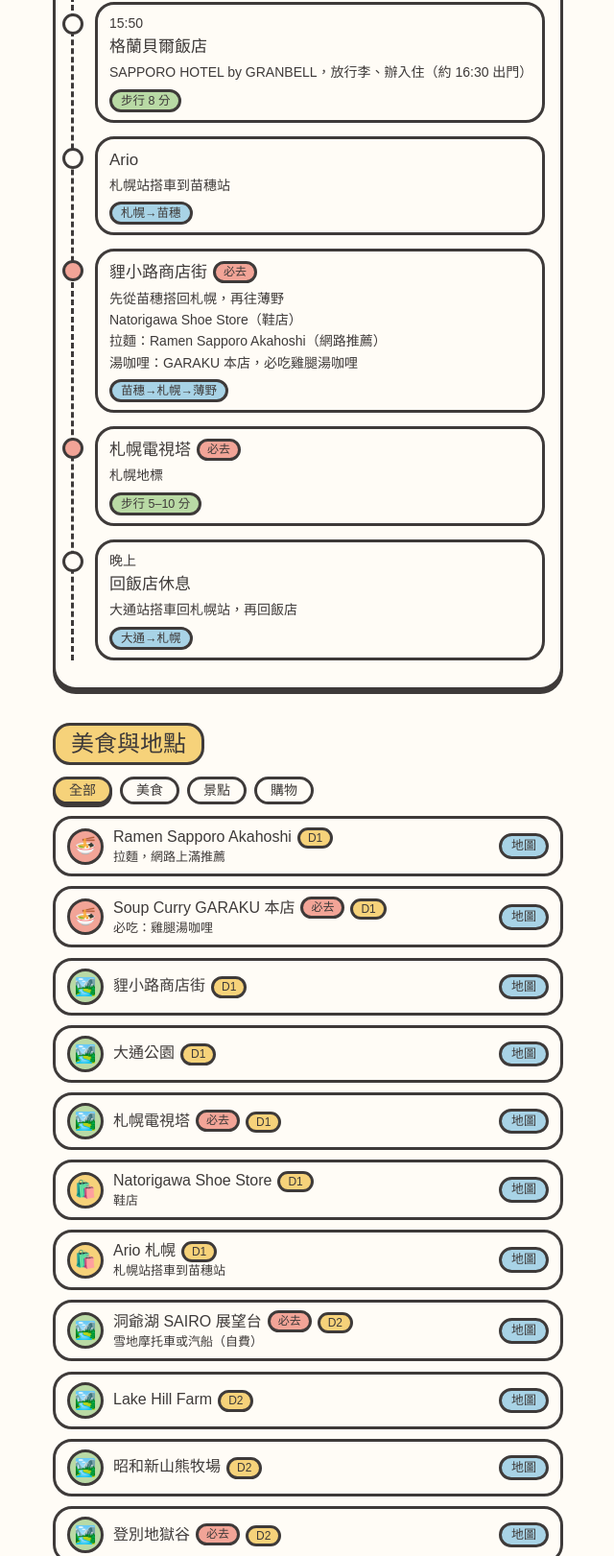
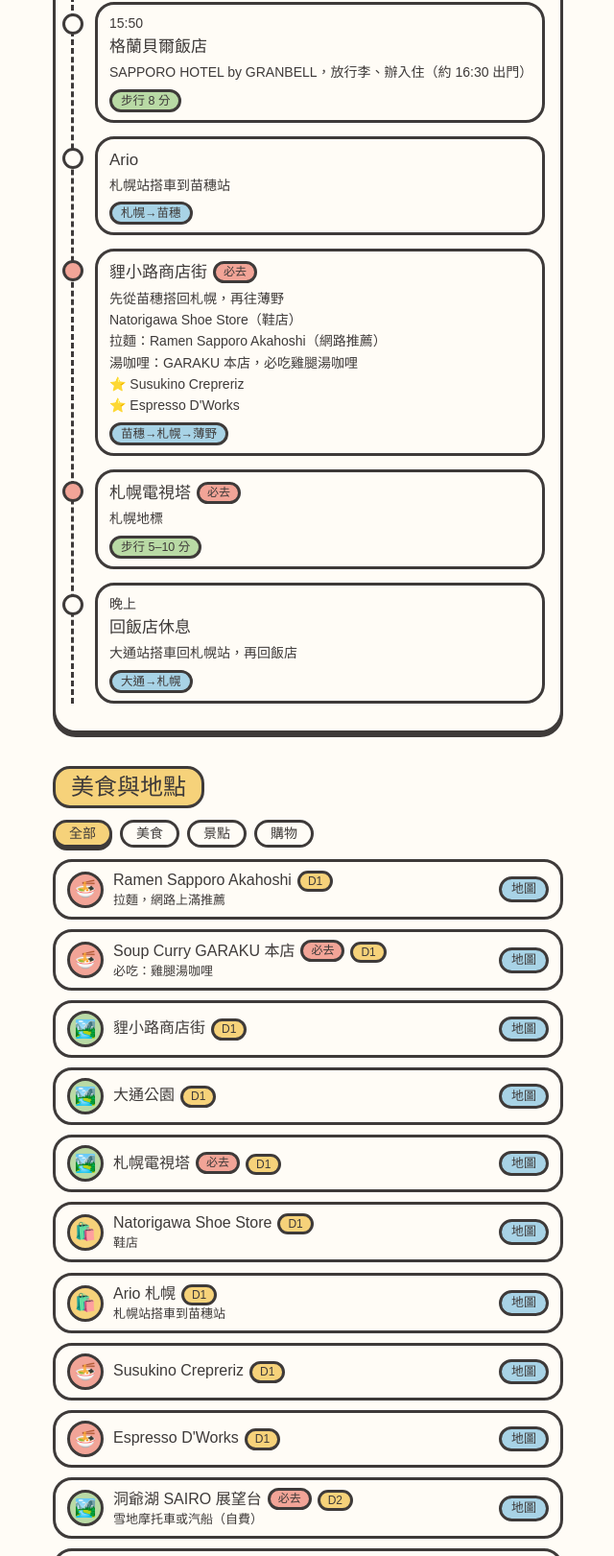
Before and after one commit to zc6907042-netizen/my-web, a plain HTML site: page index.html in a window 1280 px wide. Shown: the part 1987-3608 px from the top of the page at 96% size, without its empty margins (319-959 px from the left). Drawn offline with Linux system fonts and the light colour scheme; a web font is replaced by a local one.

Commit message:
Update travel preparation and itinerary details

```diff
--- a/index.html
+++ b/index.html
@@ -195,7 +195,7 @@ footer{text-align:center;font-size:13px;padding-bottom:20px}
 
 <section id="prep">
   <h2>出發前清單</h2>
-  <div class="card"><p class="sub">行程資料沒有提到的，我先補了常見項目，可自行增減。</p><ul class="ck" id="l-prep"></ul></div>
+  <div class="card"><p class="sub">先把 Visit Japan Web 填好，過海關比較方便。</p><ul class="ck" id="l-prep"></ul><a class="btn" href="https://www.vjw.digital.go.jp/main/#/vjwplo001" target="_blank" rel="noopener">開啟 Visit Japan Web</a></div>
 </section>
 
 <section id="pack">
@@ -223,7 +223,7 @@ var DAYS = [
   ["15:00","搭 JR 前往札幌站","15:50 抵達 JR 札幌站",J,"JR 約 50 分"],
   ["15:50","格蘭貝爾飯店","SAPPORO HOTEL by GRANBELL，放行李、辦入住（約 16:30 出門）",W,"步行 8 分"],
   ["","Ario","札幌站搭車到苗穗站",J,"札幌→苗穗"],
-  ["","貍小路商店街","先從苗穗搭回札幌，再往薄野\nNatorigawa Shoe Store（鞋店）\n拉麵：Ramen Sapporo Akahoshi（網路推薦）\n湯咖哩：GARAKU 本店，必吃雞腿湯咖哩",J,"苗穗→札幌→薄野",1],
+  ["","貍小路商店街","先從苗穗搭回札幌，再往薄野\nNatorigawa Shoe Store（鞋店）\n拉麵：Ramen Sapporo Akahoshi（網路推薦）\n湯咖哩：GARAKU 本店，必吃雞腿湯咖哩\n⭐ Susukino Crepreriz\n⭐ Espresso D\'Works",J,"苗穗→札幌→薄野",1],
   ["","札幌電視塔","札幌地標",W,"步行 5–10 分",1],
   ["晚上","回飯店休息","大通站搭車回札幌站，再回飯店",J,"大通→札幌"]
  ]},
@@ -240,6 +240,7 @@ var DAYS = [
  {t:"小樽浪漫散策", it:[
   ["08:00","飯店大廳集合","出門",W,"飯店大廳"],
   ["10:00","銀之鐘 1 號館","10 點開門",B,"巴士 41 分"],
+  ["","LeTAO 總店","小樽",W,"步行"],
   ["","小樽音樂盒堂本館","",W,"步行 1 分",1],
   ["","北菓樓","10 點開門",W,"步行 2 分"],
   ["","六花亭 小樽運河店","10 點開門",W,"步行 1 分"],
@@ -256,7 +257,7 @@ var DAYS = [
   ["","森林精靈露台","富良野",B,"巴士 45 分"],
   ["","回飯店","",B,"巴士 2 小時"]
  ]},
- {t:"外場市場・圓山・白色戀人", it:[
+ {t:"外場市場・神宮・白色戀人・藻岩山", it:[
   ["","飯店早餐","集合前先吃飽",W,"飯店"],
   ["08:00","JR 札幌站東側售票處","出發",W,"集合"],
   ["","大通站→二十四軒站","",J,"電車"],
@@ -265,7 +266,11 @@ var DAYS = [
   ["","北海道神宮","⭐⭐⭐ 梅酒（9 點開始賣）",W,"步行 12 分",1],
   ["","圓山公園站→宮之澤站","從神宮步行 12 分回圓山公園站",J,"電車"],
   ["","白色戀人公園","",W,"步行 9 分",1],
-  ["","宮之澤站→大通站（轉）→札幌站","從公園步行 9 分到宮之澤站",J,"電車"],
+  ["","宮之澤站→大通站","從公園步行 9 分到宮之澤站",J,"電車"],
+  ["","轉搭路面電車到「ロープウェイ入口」站","纜車入口站；或在圓山公園站下車轉搭巴士前往",J,"路面電車"],
+  ["","Lumiere et ombre","",W,"步行 18 分"],
+  ["","藻岩山纜車山麓站入口","纜車山麓駅入口，接駁約 2 分鐘",W,"步行 17 分",1],
+  ["","回札幌站","搭札幌市電（內環線／逆時針）；下車後步行到旁邊的地鐵大通站，改搭地下鐵南北線到札幌站",J,"電車"],
   ["","想買美妝・服飾・動漫","大丸札幌店（步行 2 分）\n札幌站共構商場 Stellar Place（1 分）\nAPIA 地下（1 分）",W,"步行"],
   ["","想買伴手禮・逛超市・美食街","東急百貨（步行 6 分）\n大丸百貨地下街（2 分）",W,"步行"],
   ["","回飯店","SAPPORO HOTEL by GRANBELL",W,"步行 9 分"]
@@ -280,8 +285,8 @@ var DAYS = [
 ];
 var LISTS = {
  todo:["雪地摩托車或汽船（自費）決定要玩哪一個","D2–D4 每天 8:00 飯店大廳集合","旭山企鵝散步 11 點，提前去卡位","北海道神宮買梅酒（9 點開始賣）","新千歲機場找退稅機器、先逛機場"],
- prep:["護照效期（建議 6 個月以上）","填寫 Visit Japan Web","購買網卡或 eSIM","兌換日圓現金","旅平險／行李險","確認 7 人名單與集合時間","儲值 IC 卡或確認 JR 買票方式","手機下載 Google Maps 離線地圖"],
- pack:["護照、機票、訂房資料","日圓現金、信用卡","發熱衣、毛衣、羽絨外套","手套、帽子、圍巾","防滑雪靴／防水鞋","暖暖包","行動電源、充電線","日本通用插頭（同台灣）","保濕乳液、護唇膏","個人藥品","摺疊購物袋","墨鏡（雪地反光）"]
+ prep:["上 Visit Japan Web 填寫入境資料（過海關比較方便）","打電話給保險公司","護照效期（建議 6 個月以上）","購買網卡或 eSIM","兌換日圓現金","手機下載 Google Maps 離線地圖"],
+ pack:["護照（一定要帶到）","身分證","日幣、信用卡","行動電源（最多 2 顆，100Wh 以下，字要清楚）","充電線、充電頭","護手霜 1 條","護唇膏 1 條","保濕面霜 1 條","個人藥（會暈車建議帶暈車藥）","太陽眼鏡 1 副（雪會反光）","保溫瓶 1 個（想喝熱水比較方便）","衣服多帶一件（洋蔥式穿法）","褲子多帶一件","襪子多帶一雙","鞋子：盡量防水、防滑","帽子和手套：保暖、防水、可用手機、全包覆（不建議半指）"]
 };
 var reduced = window.matchMedia("(prefers-reduced-motion: reduce)").matches;
 function $(id){return document.getElementById(id)}
@@ -342,12 +347,15 @@ var PL=[
  ["s","札幌電視塔","D1","","札幌電視塔",1],
  ["p","Natorigawa Shoe Store","D1","鞋店","Natorigawa Shoe Store Sapporo"],
  ["p","Ario 札幌","D1","札幌站搭車到苗穗站","Ario Sapporo"],
+ ["f","Susukino Crepreriz","D1","","Susukino Crepreriz Sapporo"],
+ ["f","Espresso D'Works","D1","","Espresso D'Works Sapporo"],
  ["s","洞爺湖 SAIRO 展望台","D2","雪地摩托車或汽船（自費）","SAIRO展望台 Toyako",1],
  ["s","Lake Hill Farm","D2","","Lake Hill Farm"],
  ["s","昭和新山熊牧場","D2","","昭和新山熊牧場"],
  ["s","登別地獄谷","D2","","登別地獄谷",1],
  ["p","札幌 Stellar Place","D2","商場購物與餐廳分開，先逛再吃；6F・7F 是 Stellar Dining 餐廳街","札幌Stellar Place"],
  ["s","銀之鐘 1 號館","D3","10 點開門","銀之鐘 1號館 Otaru"],
+ ["f","LeTAO 總店","D3","","LeTAO 總店 Otaru"],
  ["p","小樽音樂盒堂本館","D3","","小樽音樂盒堂本館",1],
  ["f","北菓樓 小樽本店","D3","10 點開門","Kitakaro Otaru Main Shop"],
  ["f","六花亭 小樽運河店","D3","10 點開門","六花亭 小樽運河店"],
@@ -361,6 +369,8 @@ var PL=[
  ["s","圓山公園","D5","","圓山公園 Sapporo"],
  ["s","北海道神宮","D5","梅酒 9 點開始賣","北海道神宮",1],
  ["s","白色戀人公園","D5","","白色戀人公園",1],
+ ["f","Lumiere et ombre","D5","","Lumiere et ombre Sapporo"],
+ ["s","藻岩山纜車山麓站","D5","纜車山麓駅入口","藻岩山纜車山麓駅入口 札幌",1],
  ["p","大丸札幌店","D5","美妝、服飾、動漫；地下街可買伴手禮、逛超市、美食街","Daimaru Sapporo"],
  ["p","APIA","D5","美妝、服飾、動漫","APIA Sapporo"],
  ["p","東急百貨店","D5","伴手禮、超市、美食街","東急百貨店 Sapporo"],
```
